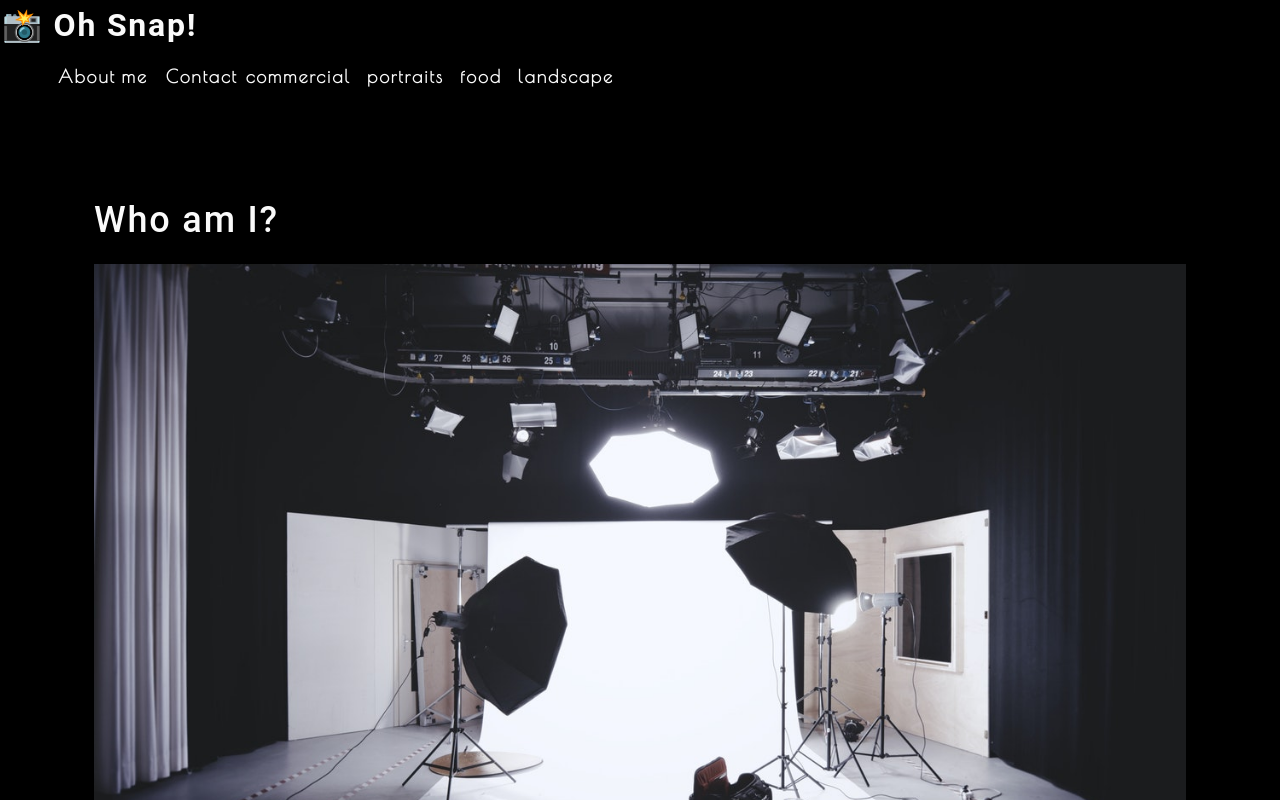
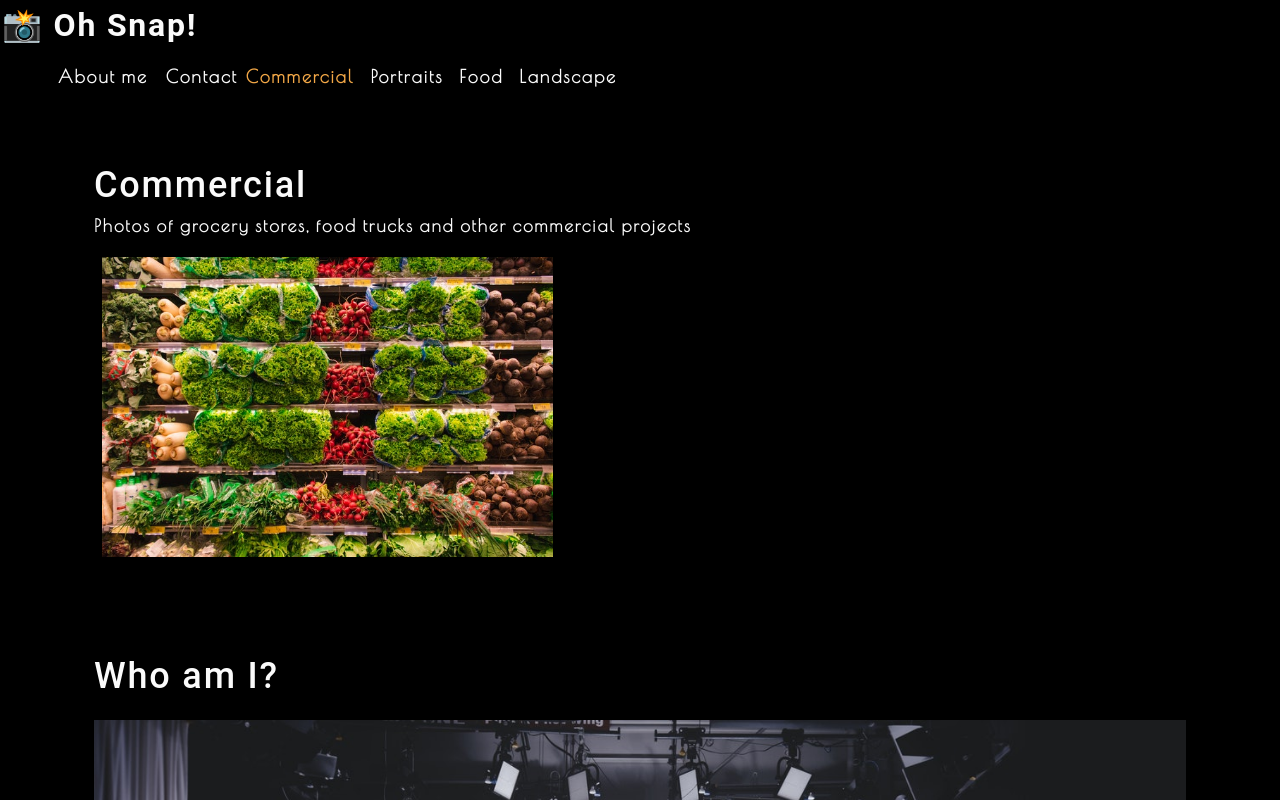
Before and after one commit to devBritt/oh-snap, a React (Create React App) app: page / in a window 1280 px wide. Shown: the top 800 px of the page. Built offline with nearby package versions, Linux system fonts and the light colour scheme.

Commit message:
Add conditional rendering of gallery

```diff
--- a/src/App.js
+++ b/src/App.js
@@ -1,17 +1,35 @@
-import React from 'react';
+import React, { useState } from 'react';
 import './App.css';
 import About from './components/About';
 import Nav from './components/Nav';
+import Gallery from './components/Gallery';
 
 function App() {
-  return (
-    <div>
-        <Nav></Nav>
+    const [categories] = useState([
+        {
+            name: 'commercial',
+            description: 'Photos of grocery stores, food trucks, and other commercial project'
+        },
+        { name: 'portraits', description: 'Portraites of people in my life' },
+        { name: 'food', description: 'Delicious delicacies' },
+        { name: 'landscape', description: 'Fields, farmhouses, waterfalls, and the beauty of nature' }
+    ]);
+
+    const [currentCategory, setCurrentCategory] = useState(categories[0]);
+
+    return (
+        <div>
+        <Nav
+            categories={categories}
+            setCurrentCategory={setCurrentCategory}
+            currentCategory={currentCategory}
+        ></Nav>
         <main>
-            <About></About>
+        <Gallery></Gallery>
+        <About></About>
         </main>
-    </div>
-  );
+        </div>
+    );
 }
 
 export default App;
--- /dev/null
+++ b/src/components/Gallery/index.js
@@ -0,0 +1,22 @@
+import React from 'react';
+import { capitalizeFirstLetter } from '../../utils/helpers';
+import photo from '../../assets/small/commercial/0.jpg';
+
+function Gallery(props) {
+    const currentCagetory = {
+        name: 'commercial',
+        description: 'Photos of grocery stores, food trucks and other commercial projects'
+    };
+
+    return (
+        <section>
+            <h1>{capitalizeFirstLetter(currentCagetory.name)}</h1>
+            <p>{currentCagetory.description}</p>
+            <div>
+                <img src={photo} alt='Fresh Produce' className='img-thumbnail mx-1' />
+            </div>
+        </section>
+    );
+}
+
+export default Gallery;
--- a/src/components/Nav/index.js
+++ b/src/components/Nav/index.js
@@ -1,28 +1,18 @@
-import React from 'react';
-
-const categories = [
-    {
-        name: 'commercial',
-        description: 'Photos of grocery stores, food trucks, and other commercial projects'
-    },
-    {
-        name: 'portraits',
-        description: 'Portraits of people in my life'
-    },
-    { name: 'food', description: 'Delicious delicacies' },
-    {
-        name: 'landscape',
-        description: 'Fields, farmhouses, waterfalls, and the beauty of nature'
-    }
-];
-
-
-function categorySelected(name) {
-    console.log(`${name} clicked`);
-}
+import React, { useEffect } from 'react';
+import { capitalizeFirstLetter } from '../../utils/helpers';
 
 // Nav component function
-function Nav() {
+function Nav(props) {
+    const {
+        categories = [],
+        setCurrentCategory,
+        currentCategory
+    } = props;
+
+    useEffect(() => {
+        document.title = capitalizeFirstLetter(currentCategory.name);
+    }, [currentCategory]);
+
     return (
         <header>
             <h2>
@@ -41,8 +31,8 @@ function Nav() {
                         <span>Contact</span>
                     </li>
                     {categories.map(category => (
-                        <li className='mx-1' key={category.name}>
-                            <span onClick={() => categorySelected(category.name)}>{category.name}</span>
+                        <li className={`mx-1 ${currentCategory.name === category.name && 'navActive'}`} key={category.name}>
+                            <span onClick={() => setCurrentCategory(category)}>{capitalizeFirstLetter(category.name)}</span>
                         </li>
                     ))}
                 </ul>
```
